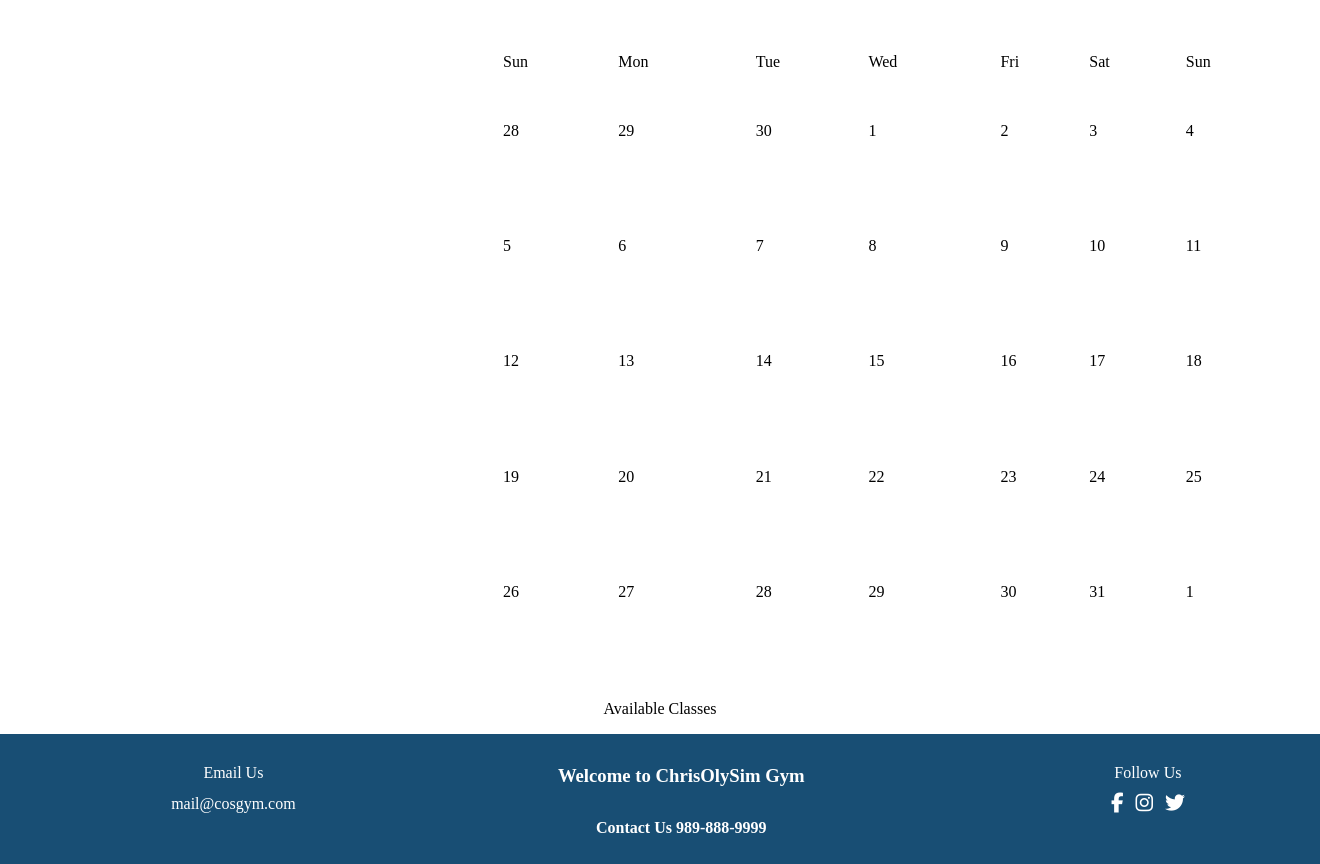
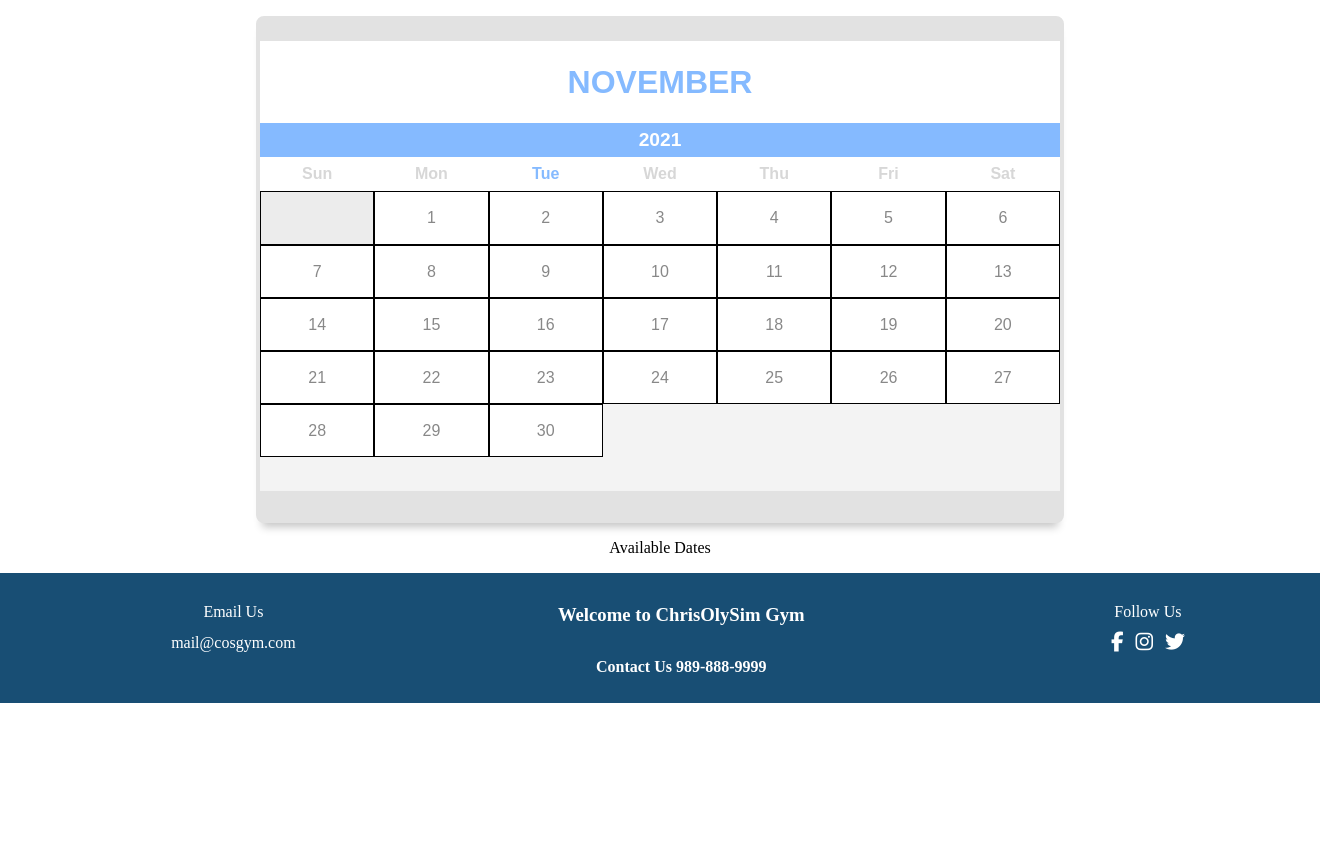
Before and after one commit to CShingiro/Group2Project, a PHP site: page /schedule.html in a window 1320 px wide. Shown: the part 157-1021 px from the top of the page. After the commit the page ends 860 px from the top, so only its background shows below. Run offline with PHP 8.4, Linux system fonts and the light colour scheme; some libraries are stand-ins or nearby versions.

Commit message:
Improved Calendar

```diff
--- a/cos-gym.css
+++ b/cos-gym.css
@@ -177,22 +177,6 @@ footer { background-color:#184e74;
     margin-bottom:20px;
     border: 2px solid #184e74;}
 
-.calendar {
-    height: 600px;
-    width: 800px;
-    border: 10px black thick;
-    margin: 50px 500px;
-}
-
-thead {
-    border: 3px black thick;
-}
-
-td {
-    text-align: left;
-    border: 10px black thick;
-}
-
 #schedule {
     text-align: center;
     position: relative;
@@ -232,3 +216,185 @@ td {
     position: relative;
     margin: 0 0 0 -20%;
 }
+
+/* for demo */
+.wrapper {
+    position: relative;
+    top: 0;
+    left: 0;
+    right: 0;
+    bottom: 0;
+    width: 800px;
+    height: 450px;
+    background: #fff;
+    margin: 1em auto;
+    border: 4px solid #e2e2e2;
+    box-shadow: 0 10px 9px -6px #c5c5c5;
+    border-top-width: 25px;
+    border-bottom-width: 32px;
+    border-radius: 8px;
+    overflow: hidden;
+  }
+  div#calendar {
+    margin: 0;
+    padding: 0;
+    display: block;
+    width: 100%;
+    height: 100%;
+    background: #f3f3f3;
+  }
+  table {
+    width: 100%;
+    font-family: sans-serif;
+    border-collapse: separate;
+    border-spacing: 0;
+  }
+  .head_cal {
+    background: #fff;
+    color: #85baff;
+    font-size: 2rem;
+    line-height: 5rem;
+    text-transform: uppercase;
+  }
+  .subhead_cal {
+    background: #85baff;
+    color: #fff;
+    font-size: 1.2rem;
+    line-height: 2rem;
+  }
+  .week_cal {
+    background: #fff;
+    color: #d7d7d7;
+    font-size: 1rem;
+    line-height: 2rem;
+  }
+  .white_cal {
+    background: #ececec !important;
+  }
+  tbody.days_cal tr td a {
+    padding: 0;
+    text-decoration: none;
+    background: #fff;
+    color: #888;
+    height: 3.2rem;
+    width: 100%;
+    line-height: 3.2rem;
+    display: block;
+  }
+  tbody.days_cal tr td {
+    padding: 0;
+    margin: 0;
+    border: 1px solid black;
+    text-align: center;
+    width: 14.28571428571429%;
+    height: auto;
+  }
+  .event {
+    color: #85baff !important;
+    transition: all 0.3s ease;
+  }
+  .today_cal.event {
+    background: #ff8d8d !important;
+    color: #fff !important;
+    transition: all 0.3s ease;
+  }
+  .today_cal.event:hover,
+  .event:hover {
+    opacity: 0.5;
+    transition: all 0.3s ease;
+  }
+  .week_event {
+    color: #85baff;
+  }
+  #calendar_data {
+    margin: 0;
+    padding: 0;
+    position: relative;
+    top: 0;
+    left: 0;
+    width: 100%;
+    height: 100%;
+    background: #fff;
+    color: #c5c5c5;
+    opacity: 0;
+    visibility: hidden;
+    transform: scale(0, 0);
+    transition: all 0.8s ease;
+  }
+
+  #calendar_data h3 {
+    text-align: center;
+    font-size: 20px;
+    padding: 5px 10px;
+    margin: 0;
+    background: #f2f2f2;
+    color: #43aeef;
+    border-bottom: 1px solid #dfdfdf;
+    text-transform: capitalize;
+  }
+  #calendar_data dl {
+    padding: 0.5em;
+    margin-left: 0;
+    display: block;
+    height: calc(100% - 4rem);
+  }
+  #calendar_data dt {
+    float: left;
+    clear: left;
+    width: 5rem;
+    text-align: left;
+    font-size: 0.8rem;
+    font-family: "HelveticaNeue-Light", "Helvetica Neue Light", "Helvetica Neue",
+      Helvetica, Arial, "Lucida Grande", sans-serif;
+    font-weight: 300;
+    color: #43b0ef;
+    background: #fff;
+    padding: 0.2rem;
+  }
+  #calendar_data dd {
+    margin: 0 0 1rem 5rem;
+    padding: 0 0.5rem 0.5rem 0.5rem;
+    font-family: "HelveticaNeue-Light", "Helvetica Neue Light", "Helvetica Neue",
+      Helvetica, Arial, "Lucida Grande", sans-serif;
+    font-size: 0.8rem;
+    line-height: 1.2rem;
+    color: #adadad;
+    border-bottom: 1px solid #eaeaea;
+  }
+  #calendar_data dd:last-child {
+    border: none;
+  }
+
+  #calendar_data a:not(.hideEvent) {
+    color: #43aeef;
+    border: 0.1rem solid #43aeef;
+    padding: 0.2rem 1rem;
+    text-decoration: none;
+  }
+  .show_data {
+    opacity: 1 !important;
+    visibility: visible !important;
+    transform: scale(1, 1) !important;
+    transition: all 0.2s ease;
+  }
+
+  .hideEvent {
+    position: relative;
+    right: 0;
+    top: 0;
+    font-size: 2rem;
+    font-family: sans-serif;
+    font-weight: 300;
+    text-align: center;
+    text-decoration: none;
+    width: 2rem;
+    height: 2rem;
+    line-height: 2rem;
+    background: #f2f2f2;
+    border-left: 0.1rem solid #e5e5e5;
+    color: #d3d3d3 !important;
+  }
+  .hideEvent:hover {
+    text-decoration: none;
+    color: #f55;
+  }
--- a/schedule.html
+++ b/schedule.html
@@ -23,68 +23,12 @@
             </div>
         </header>
     <main>
-        <table class="calendar">
-            <thead>
-                <tr>
-                    <td>Sun</td>
-                    <td>Mon</td>
-                    <td>Tue</td>
-                    <td>Wed</td>
-                    <td>Fri</td>
-                    <td>Sat</td>
-                    <td>Sun</td>
-                </tr>
-            </thead>
-            <tbody>
-                <tr>
-                    <td class="prev-month">28</td>
-                    <td class="prev-month">29</td>
-                    <td class="prev-month">30</td>
-                    <td>1</td>
-                    <td>2</td>
-                    <td>3</td>
-                    <td>4</td>
-                </tr>
-                <tr>
-                    <td>5</td>
-                    <td>6</td>
-                    <td>7</td>
-                    <td>8</td>
-                    <td>9</td>
-                    <td>10</td>
-                    <td>11</td>
-                </tr>
-                <tr>
-                  <td>12</td>
-                  <td>13</td>
-                  <td>14</td>
-                  <td>15</td>
-                  <td>16</td>
-                  <td>17</td>
-                  <td>18</td>
-                </tr>
-                <tr>
-                  <td>19</td>
-                  <td>20</td>
-                  <td>21</td>
-                  <td>22</td>
-                  <td>23</td>
-                  <td>24</td>
-                  <td>25</td>
-                </tr>
-                <tr>
-                  <td>26</td>
-                  <td>27</td>
-                  <td>28</td>
-                  <td>29</td>
-                  <td>30</td>
-                  <td>31</td>
-                  <td class="next-month">1</td>
-                </tr>
-            </tbody>
-        </table>
+        <div class="wrapper">
+            <div id="calendar"></div>
+            <div id="calendar_data"></div>
+        </div>
         <div id="schedule">
-            <p>Available Classes</p>
+            <p>Available Dates</p>
         </div>
     </main>
         <footer>
@@ -109,4 +53,192 @@
             </div>
         </footer>
     </body>
+    <script>
+        _("#calendar").innerHTML = calendar();
+
+ // short queySelector
+ function _(s) {
+   return document.querySelector(s);
+ }
+
+ // show info
+ function showInfo(event) {
+   // link
+   var url = "https://codepen.io/nakome/pen/EWBMzm.css";
+   // get json
+   getjson(url, function (obj) {
+     for (var key in obj) {
+       // if has envent add class
+       if (_('[data-id="' + key + '"]')) {
+         _('[data-id="' + key + '"]').classList.add("event");
+       }
+       if (event === key) {
+         _("#calendar_data").classList.toggle("show_data");
+         // template info
+         var data =
+           '<a href="#" class="hideEvent" ' +
+           'onclick="return hideEvent();">&times;</a>' +
+           "<h3>" +
+           obj[key].type +
+           "</h3>" +
+           "<dl>" +
+           "<dt><dfn>Title:</dfn></dt><dd>" +
+           obj[key].title +
+           "</dd>" +
+           "<dt><dfn>Hour:</dfn></dt><dd>" +
+           obj[key].time +
+           "</dd>" +
+           "<dt><dfn>Venue:</dfn></dt><dd>" +
+           obj[key].venue +
+           "</dd>" +
+           "<dt><dfn>Location:</dfn></dt><dd>" +
+           obj[key].location +
+           "</dd>" +
+           "<dt><dfn>Description:</dfn></dt><dd>" +
+           obj[key].desc +
+           "</dd>" +
+           '<dt><dfn>More Info:</dfn></dt><dd><a href="' +
+           obj[key].more +
+           '" title="More info">Here</a></dd>' +
+           "</dl>";
+
+         return (_("#calendar_data").innerHTML = data);
+       }
+     }
+   });
+   return false;
+ }
+ // toggle event show or hide
+ function hideEvent() {
+   _("#calendar_data").classList.toggle("show_data");
+ }
+
+ // simple calendar
+ function calendar() {
+   // show info on init
+   showInfo();
+
+   // vars
+   var day_of_week = new Array("Sun", "Mon", "Tue", "Wed", "Thu", "Fri", "Sat"),
+     month_of_year = new Array(
+       "January",
+       "February",
+       "March",
+       "April",
+       "May",
+       "June",
+       "July",
+       "August",
+       "September",
+       "October",
+       "November",
+       "December"
+     ),
+     Calendar = new Date(),
+     year = Calendar.getYear(),
+     month = Calendar.getMonth(),
+     today = Calendar.getDate(),
+     weekday = Calendar.getDay(),
+     html = "";
+
+   // start in 1 and this month
+   Calendar.setDate(1);
+   Calendar.setMonth(month);
+
+   // template calendar
+   html = "<table>";
+   // head
+   html += "<thead>";
+   html +=
+     '<tr class="head_cal"><th colspan="7">' +
+     month_of_year[month] +
+     "</th></tr>";
+   html +=
+     '<tr class="subhead_cal"><th colspan="7">' +
+     Calendar.getFullYear() +
+     "</th></tr>";
+   html += '<tr class="week_cal">';
+   for (index = 0; index < 7; index++) {
+     if (weekday == index) {
+       html += '<th class="week_event">' + day_of_week[index] + "</th>";
+     } else {
+       html += "<th>" + day_of_week[index] + "</th>";
+     }
+   }
+   html += "</tr>";
+   html += "</thead>";
+
+   // body
+   html += '<tbody class="days_cal">';
+   html += "</tr>";
+
+   // white zone
+   for (index = 0; index < Calendar.getDay(); index++) {
+     html += '<td class="white_cal"> </td>';
+   }
+
+   for (index = 0; index < 31; index++) {
+     if (Calendar.getDate() > index) {
+       week_day = Calendar.getDay();
+
+       if (week_day === 0) {
+         html += "</tr>";
+       }
+       if (week_day !== 7) {
+         // this day
+         var day = Calendar.getDate();
+         var info =
+           Calendar.getMonth() + 1 + "/" + day + "/" + Calendar.getFullYear();
+
+         if (today === Calendar.getDate()) {
+           html +=
+             '<td><a class="today_cal" href="#" data-id="' +
+             info +
+             '" onclick="return showInfo(\'' +
+             info +
+             "')\">" +
+             day +
+             "</a></td>";
+
+           showInfo(info);
+         } else {
+           html +=
+             '<td><a href="#" data-id="' +
+             info +
+             '" onclick="return showInfo(\'' +
+             info +
+             "')\">" +
+             day +
+             "</a></td>";
+         }
+       }
+
+       if (week_day == 7) {
+         html += "</tr>";
+       }
+     }
+
+     Calendar.setDate(Calendar.getDate() + 1);
+   } // end for loop
+   return html;
+ }
+
+ //   Get Json data
+ function getjson(url, callback) {
+   var self = this,
+     ajax = new XMLHttpRequest();
+   ajax.open("GET", url, true);
+   ajax.onreadystatechange = function () {
+     if (ajax.readyState == 4) {
+       if (ajax.status == 200) {
+         var data = JSON.parse(ajax.responseText);
+         return callback(data);
+       } else {
+         console.log(ajax.status);
+       }
+     }
+   };
+   ajax.send();
+ }
+    </script>
 </html>
```
Also changed, not shown: schedule.js (added, +189 -0 lines).
